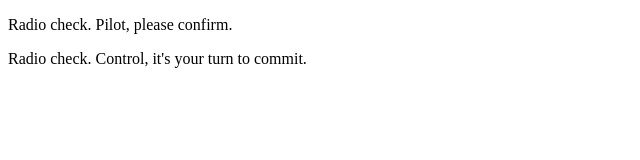
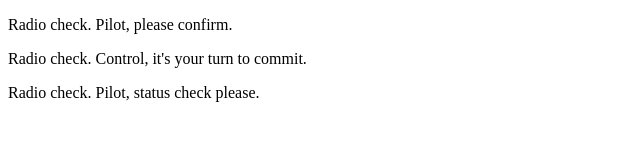
Before and after one commit to laurenficker/communication-log-control, a plain HTML site: page index.html in a window 1280 px wide. Shown: the whole page, without its empty margins (0-640 px from the left). Drawn offline with Linux system fonts and the light colour scheme.

Commit message:
Added new message

```diff
--- a/index.html
+++ b/index.html
@@ -3,5 +3,6 @@
    <body>
       <p>Radio check. Pilot, please confirm.</p>
       <p>Radio check. Control, it's your turn to commit.</p>
+      <p>Radio check. Pilot, status check please. </p>
    </body>
 </html>
```
